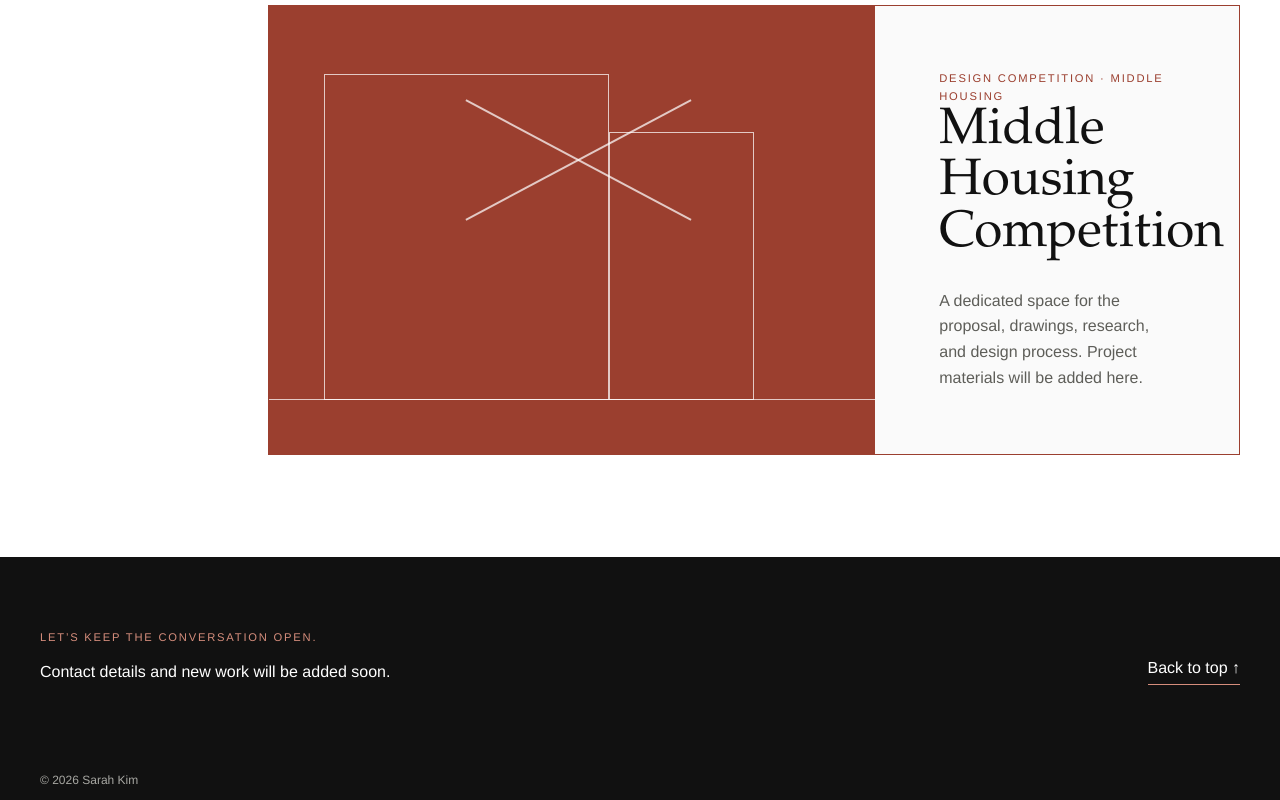
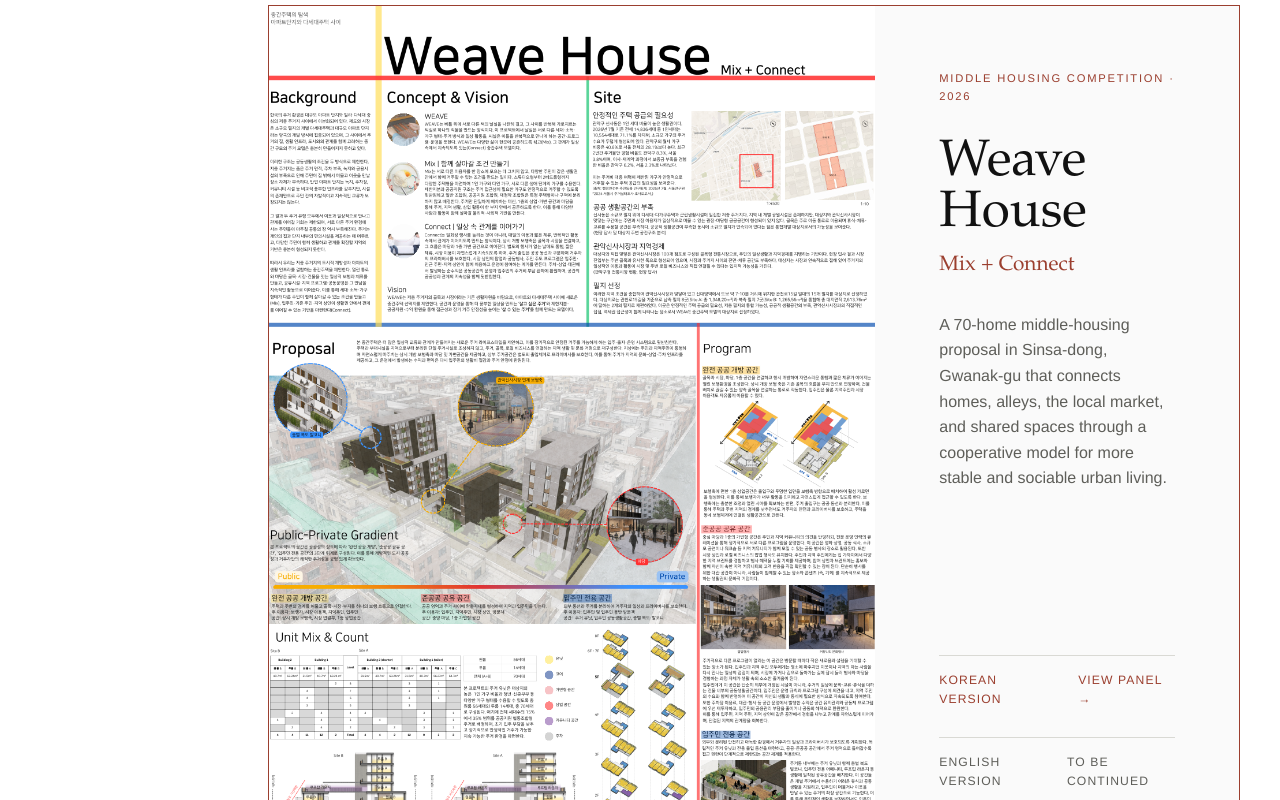
Before and after one commit to bysarahkim/bysarahkim.com, a Next.js app: page / in a window 1280 px wide. Shown: the part 3880-4680 px from the top of the page. Built offline with nearby package versions, Linux system fonts and the light colour scheme.

Commit message:
Publish Weave House competition panel

```diff
--- a/app/globals.css
+++ b/app/globals.css
@@ -176,22 +176,23 @@ h2 {
 }
 
 .project-visual {
-  position: relative;
+  display: block;
   overflow: hidden;
   min-height: 430px;
-  background: var(--terracotta);
+  background: var(--paper-light);
 }
 
-.project-visual span { position: absolute; display: block; border: 1px solid rgba(255,255,255,.72); }
-.project-visual span:nth-child(1) { inset: 15% 44% 12% 9%; }
-.project-visual span:nth-child(2) { inset: 28% 20% 12% 56%; }
-.project-visual span:nth-child(3) { left: 0; right: 0; bottom: 12%; border-width: 1px 0 0; }
-.project-visual span:nth-child(4) { width: 42%; height: 1px; left: 30%; top: 34%; transform: rotate(-28deg); }
-.project-visual span:nth-child(5) { width: 42%; height: 1px; left: 30%; top: 34%; transform: rotate(28deg); }
-.project-copy { padding: clamp(32px, 5vw, 72px); display: flex; flex-direction: column; justify-content: space-between; }
+.project-visual img { width: 100%; height: 100%; min-height: 430px; object-fit: cover; object-position: center 25%; transition: transform 300ms ease; }
+.project-visual:hover img { transform: scale(1.015); }
+.project-copy { padding: clamp(32px, 5vw, 72px); display: flex; flex-direction: column; }
 .project-type { color: var(--terracotta); }
-.project-copy h3 { margin: auto 0 28px; font-family: var(--serif); font-size: clamp(2.2rem, 4vw, 4.4rem); font-weight: 400; line-height: 1; }
+.project-copy h3 { margin: 32px 0 8px; font-family: var(--serif); font-size: clamp(2.2rem, 4vw, 4.4rem); font-weight: 400; line-height: 1; }
 .project-copy p { margin: 0; color: var(--taupe); }
+.project-copy .project-subtitle { margin-bottom: 30px; color: var(--terracotta); font-family: var(--serif); font-size: 1.3rem; }
+.project-actions { display: grid; gap: 12px; margin-top: auto; padding-top: 48px; }
+.project-action { display: flex; justify-content: space-between; gap: 20px; padding: 15px 0; border-top: 1px solid var(--rule); color: var(--terracotta); font-size: 0.76rem; letter-spacing: 0.09em; text-transform: uppercase; }
+.project-action:not(.project-action-disabled):hover { color: var(--ink); }
+.project-action-disabled { color: var(--taupe); }
 
 footer {
   padding: 72px max(40px, calc((100vw - 1480px) / 2));
@@ -437,7 +438,7 @@ footer > a { border-bottom: 1px solid #d58d7c; padding-bottom: 3px; }
   .section-heading { align-items: start; }
   .writing-grid { grid-template-columns: 1fr; }
   .project-card { grid-template-columns: 1fr; }
-  .project-visual { min-height: 330px; }
+  .project-visual, .project-visual img { min-height: 330px; }
   .essay-hero, .essay-layout { width: min(100% - 40px, 1180px); }
   .essay-layout { grid-template-columns: 1fr; gap: 64px; }
   .essay-aside { position: static; max-width: 560px; }
@@ -456,7 +457,7 @@ footer > a { border-bottom: 1px solid #d58d7c; padding-bottom: 3px; }
   .section-heading p { margin-top: 20px; }
   .about-facts > div { grid-template-columns: 1fr; gap: 4px; }
   .writing-card-copy { padding-top: 20px; }
-  .project-visual { min-height: 250px; }
+  .project-visual, .project-visual img { min-height: 250px; }
   .project-copy { min-height: 330px; padding: 28px; }
   footer { grid-template-columns: 1fr; padding: 56px 20px; }
   .copyright { grid-column: auto; margin-top: 34px; }
--- a/app/page.tsx
+++ b/app/page.tsx
@@ -188,19 +188,45 @@ export default function Home() {
             <h2 id="projects-title">Projects</h2>
             <p>Research, design explorations, and collaborative work.</p>
           </div>
-          <div className="project-card" aria-label="Middle Housing Competition project">
-            <div className="project-visual" aria-hidden="true">
-              <span /><span /><span /><span /><span />
+          <article className="project-card" aria-label="Weave House Middle Housing Competition project">
+            <a
+              className="project-visual"
+              href="/projects/middle-housing/weave-house-korean.pdf"
+              target="_blank"
+              rel="noreferrer"
+              aria-label="View the Korean Weave House competition panel PDF"
+            >
+              <img
+                src="/projects/middle-housing/weave-house-panel.png"
+                alt="Weave House competition panel showing its housing proposal, site, programs, and unit mix"
+              />
+            </a>
+            <div className="project-copy">
+              <span className="project-type">Middle Housing Competition · 2026</span>
+              <h3>Weave House</h3>
+              <p className="project-subtitle">Mix + Connect</p>
+              <p>
+                A 70-home middle-housing proposal in Sinsa-dong, Gwanak-gu that
+                connects homes, alleys, the local market, and shared spaces through
+                a cooperative model for more stable and sociable urban living.
+              </p>
+              <div className="project-actions">
+                <a
+                  className="project-action"
+                  href="/projects/middle-housing/weave-house-korean.pdf"
+                  target="_blank"
+                  rel="noreferrer"
+                >
+                  <span>Korean version</span>
+                  <span>View panel →</span>
+                </a>
+                <div className="project-action project-action-disabled">
+                  <span>English version</span>
+                  <span>To be continued</span>
+                </div>
+              </div>
             </div>
-            <div className="project-copy">
-              <span className="project-type">Design competition · Middle housing</span>
-              <h3>Middle Housing Competition</h3>
-              <p>
-                A dedicated space for the proposal, drawings, research, and design
-                process. Project materials will be added here.
-              </p>
-            </div>
-          </div>
+          </article>
         </div>
       </section>
 
```
Also changed, not shown: public/projects/middle-housing/weave-house-panel.png (added), 1 other file (tests, documents, lock files or other folders).
